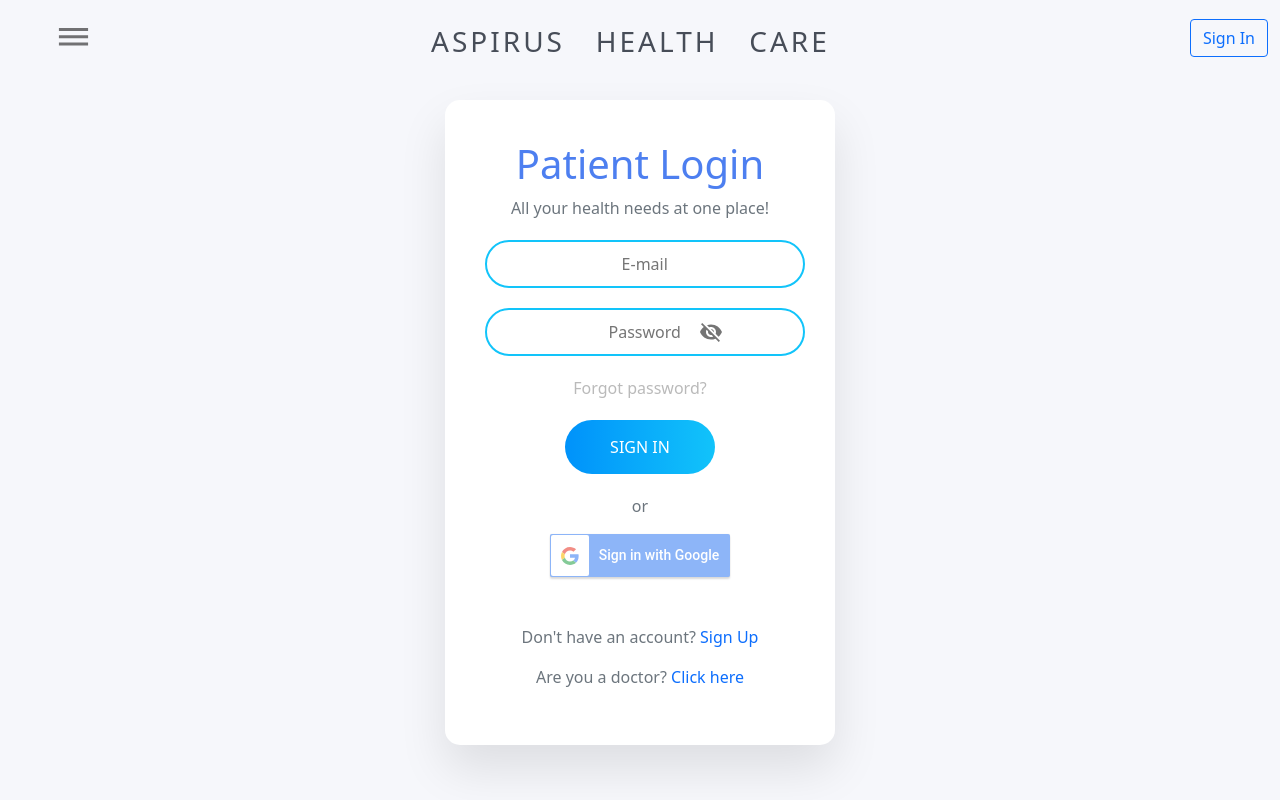
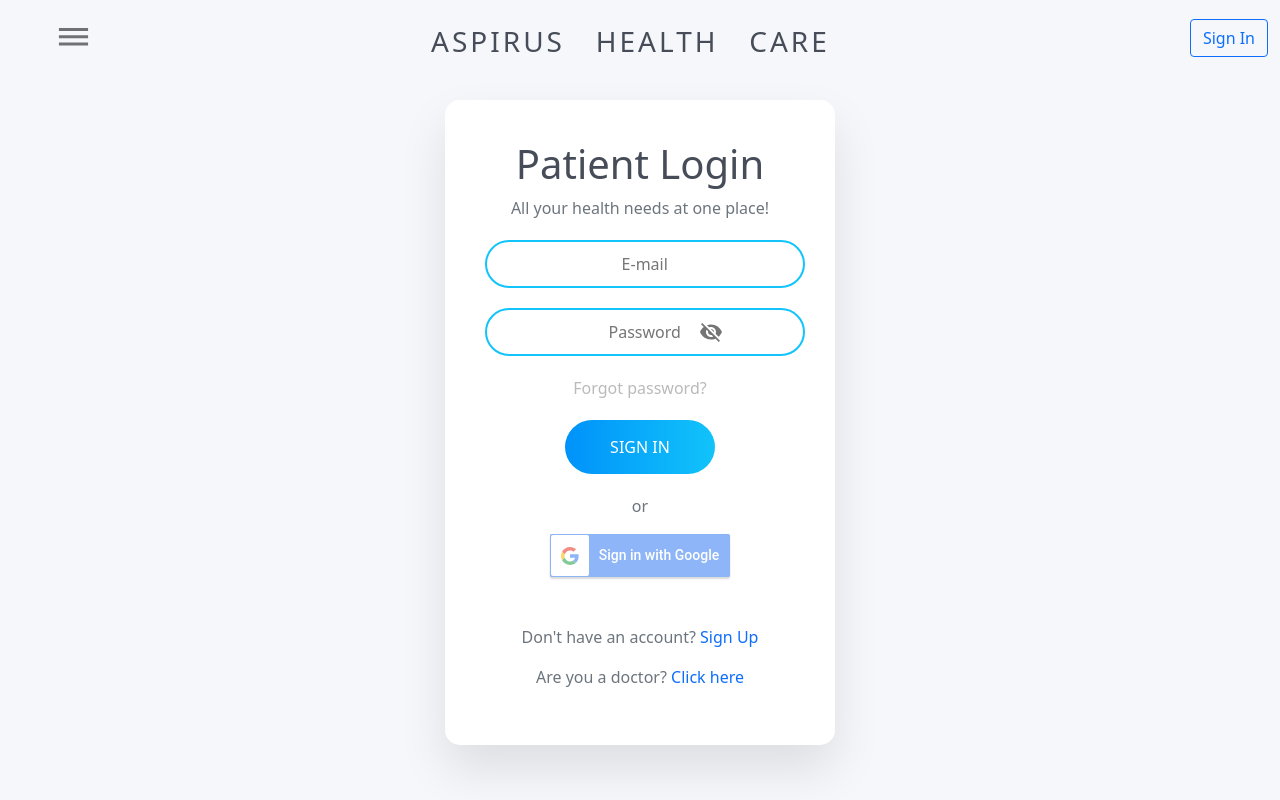
Before and after one commit to ktm72/Aspirus-Health-Care-WebApp, a React (Create React App) app in the folder frontend/: page /patient/signin in a window 1280 px wide. Built offline with nearby package versions, Linux system fonts and the light colour scheme; no server answers.

Commit message:
removed unwanted css

```diff
--- a/frontend/src/App.css
+++ b/frontend/src/App.css
@@ -16,12 +16,6 @@ Link:hover {
   margin-bottom: 20px;
   border: none;
 }
-
-.form-h1{
-  color: #4D7FF0;
-  font-weight: 500
-}
-
 
 .form-submit-btn{background-image: linear-gradient(to right, #0092FA 0%, #12C4FA  51%, #0092FA  100%)}
 .form-submit-btn {
```
